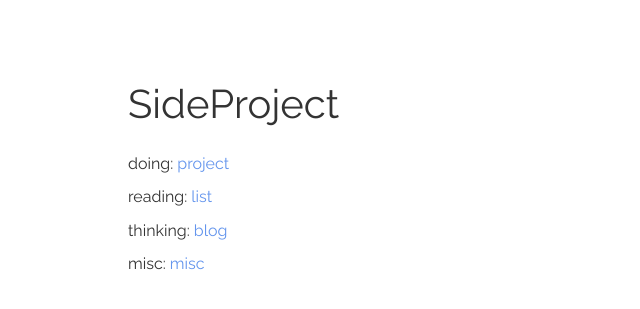
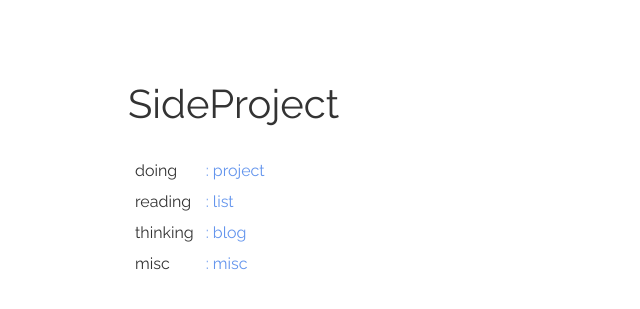
Before and after one commit to sideprojectme/nath, a Jekyll site: the page built from index.md, in a window 1280 px wide. Shown: the top 309 px of the page, without its empty margins (0-640 px from the left). Built offline with Jekyll 4.4.1, drawn with Linux system fonts in a browser that asks for light colours.

Commit message:
no message

```diff
--- a/_layouts/default.html
+++ b/_layouts/default.html
@@ -10,10 +10,33 @@
 <body>
 <div class="container">
    <h1 class="site-title">SideProject</h1>
-    <p class="home-links">doing: <a href="/projects/">project</a></p>
+<!--     <p class="home-links">doing: <a href="/projects/">project</a></p>
     <p class="home-links">reading: <a href="/reading/">list</a></p>
     <p class="home-links">thinking: <a href="/thinking/">blog</a></p>
     <p class="home-links">misc: <a href="/misc/">misc</a></p>
+     -->
+    <table>
+        <tr>
+            <td>doing </td>
+            <td><a href="/projects/">: project</a></td>
+        </tr>
+        <tr>
+            <td>reading </td>
+            <td><a href="/reading/">: list</a></td>
+        </tr>
+        <tr>
+            <td>thinking </td>
+            <td><a href="/thinking/">: blog</a></td>
+        </tr>
+        <tr>
+            <td>misc </td>
+            <td><a href="/misc/">: misc</a></td>
+        </tr>
+
+    </table>
+
+
+
   {{ content }}
 </div>
 {% if site.analytics %}
--- a/_sass/style.scss
+++ b/_sass/style.scss
@@ -26,7 +26,6 @@ a {
     margin: 0 auto;
 }
 
-.home-links {
-    margin: 0;
-    margin-bottom: 0.9em;
+td {
+   padding: 5px;
 }
```
